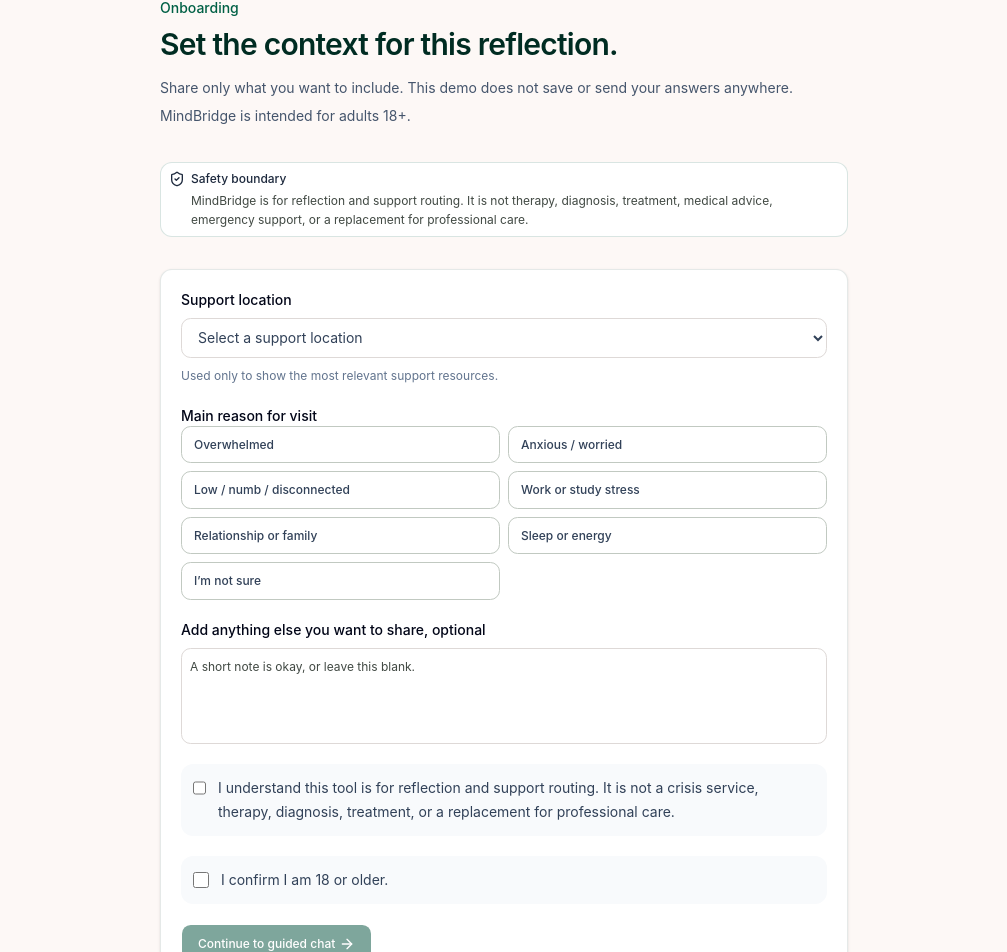
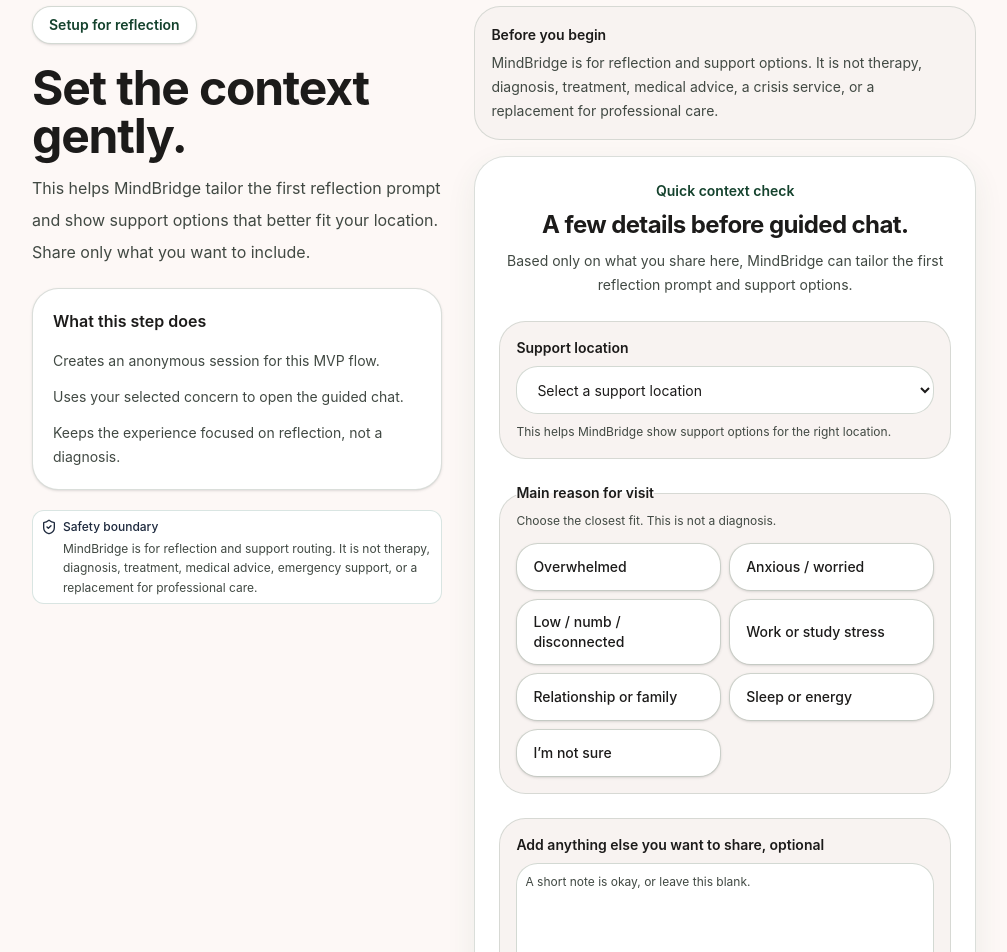
Before and after one commit to souvikb07/mental-health-platform, a Next.js app: page /onboarding in a window 1280 px wide. Shown: the part 197-1149 px from the top of the page, without its empty margins (136-1143 px from the left). Built offline with nearby package versions, Linux system fonts and the light colour scheme.

Commit message:
Polish MindBridge onboarding flow

```diff
--- a/src/app/onboarding/page.tsx
+++ b/src/app/onboarding/page.tsx
@@ -5,20 +5,51 @@
 
 export default function OnboardingPage() {
   return (
-    <PageContainer size="narrow" className="grid gap-8">
+    <PageContainer size="default" className="grid gap-8 py-10 sm:py-14">
       <JourneyStepper current="/onboarding" />
-      <div>
-        <p className="text-sm font-medium text-emerald-800">Onboarding</p>
-        <h1 className="mt-2 text-3xl font-semibold tracking-tight text-emerald-950">
-          Set the context for this reflection.
-        </h1>
-        <p className="mt-3 text-sm leading-7 text-slate-600">
-          Share only what you want to include. This demo does not save or send
-          your answers anywhere. MindBridge is intended for adults 18+.
-        </p>
+
+      <div className="grid gap-8 lg:grid-cols-[0.9fr_1.1fr] lg:items-start">
+        <div className="space-y-5">
+          <p className="inline-flex rounded-full border border-border/70 bg-card px-4 py-2 text-sm font-semibold text-primary shadow-sm">
+            Setup for reflection
+          </p>
+          <div className="space-y-3">
+            <h1 className="max-w-2xl text-4xl font-bold tracking-tight text-foreground sm:text-5xl">
+              Set the context gently.
+            </h1>
+            <p className="max-w-2xl text-base leading-8 text-muted-foreground">
+              This helps MindBridge tailor the first reflection prompt and show
+              support options that better fit your location. Share only what you
+              want to include.
+            </p>
+          </div>
+          <div className="rounded-3xl border border-border/60 bg-card p-5 shadow-sm">
+            <h2 className="text-base font-semibold text-foreground">
+              What this step does
+            </h2>
+            <ul className="mt-4 grid gap-3 text-sm leading-6 text-muted-foreground">
+              <li>Creates an anonymous session for this MVP flow.</li>
+              <li>Uses your selected concern to open the guided chat.</li>
+              <li>
+                Keeps the experience focused on reflection, not a diagnosis.
+              </li>
+            </ul>
+          </div>
+          <SafetyNotice />
+        </div>
+
+        <div className="space-y-4">
+          <div className="rounded-3xl border border-border/60 bg-muted p-4 text-sm leading-6 text-muted-foreground">
+            <p className="font-semibold text-foreground">Before you begin</p>
+            <p className="mt-1">
+              MindBridge is for reflection and support options. It is not
+              therapy, diagnosis, treatment, medical advice, a crisis service,
+              or a replacement for professional care.
+            </p>
+          </div>
+          <OnboardingForm />
+        </div>
       </div>
-      <SafetyNotice />
-      <OnboardingForm />
     </PageContainer>
   );
 }
--- a/src/components/product/onboarding-form.tsx
+++ b/src/components/product/onboarding-form.tsx
@@ -30,14 +30,14 @@
 
   return (
     <form
-      className="grid gap-5 rounded-lg border border-emerald-950/10 bg-white p-5 shadow-sm"
+      className="mindbridge-ambient-shadow grid gap-6 rounded-[2rem] border border-border/60 bg-card p-5 sm:p-6"
       onSubmit={async (event) => {
         event.preventDefault();
         setError(null);
         setIsSubmitting(true);
 
         if (!supportLocation || !mainConcernCategory || !consented || !isAdult) {
-          setError("Please complete the required onboarding fields.");
+          setError("Please complete the required onboarding fields before continuing.");
           setIsSubmitting(false);
           return;
         }
@@ -57,17 +57,28 @@
           );
           router.push("/chat");
         } catch {
-          setError("We could not create the mock session. Please try again.");
+          setError("We could not create the session. Please try again.");
           setIsSubmitting(false);
         }
       }}
     >
-      <label className="grid gap-2">
-        <span className="text-sm font-medium text-slate-950">
+      <div className="space-y-2 text-center">
+        <p className="text-sm font-semibold text-primary">Quick context check</p>
+        <h2 className="text-2xl font-bold tracking-tight text-foreground">
+          A few details before guided chat.
+        </h2>
+        <p className="text-sm leading-6 text-muted-foreground">
+          Based only on what you share here, MindBridge can tailor the first
+          reflection prompt and support options.
+        </p>
+      </div>
+
+      <label className="grid gap-2 rounded-3xl border border-border/60 bg-muted p-4">
+        <span className="text-sm font-semibold text-foreground">
           Support location
         </span>
         <select
-          className="h-10 rounded-md border border-input bg-white px-3 text-sm text-slate-700 outline-none focus-visible:border-ring focus-visible:ring-2 focus-visible:ring-ring/30"
+          className="h-12 rounded-2xl border border-border/70 bg-card px-4 text-sm text-foreground outline-none transition focus-visible:border-ring focus-visible:ring-2 focus-visible:ring-ring/30"
           value={supportLocation}
           onChange={(event) => setSupportLocation(event.target.value)}
           required
@@ -76,24 +87,29 @@
           <option value="USA">USA</option>
           <option value="India">India</option>
         </select>
-        <span className="text-xs leading-5 text-slate-500">
-          Used only to show the most relevant support resources.
+        <span className="text-xs leading-5 text-muted-foreground">
+          This helps MindBridge show support options for the right location.
         </span>
       </label>
-      <fieldset className="grid gap-3">
-        <legend className="text-sm font-medium text-slate-950">
+
+      <fieldset className="grid gap-3 rounded-3xl border border-border/60 bg-muted p-4">
+        <legend className="text-sm font-semibold text-foreground">
           Main reason for visit
         </legend>
+        <p className="-mt-2 text-xs leading-5 text-muted-foreground">
+          Choose the closest fit. This is not a diagnosis.
+        </p>
         <div className="grid gap-2 sm:grid-cols-2">
           {mainConcernOptions.map((option) => (
             <Button
               key={option.id}
               type="button"
               variant="outline"
+              aria-pressed={mainConcernCategory === option.id}
               className={cn(
-                "h-auto justify-start whitespace-normal px-3 py-2 text-left text-slate-700",
+                "h-auto min-h-12 justify-start whitespace-normal rounded-2xl border-border/70 bg-card px-4 py-3 text-left text-sm leading-5 text-foreground shadow-sm hover:bg-background",
                 mainConcernCategory === option.id &&
-                  "border-emerald-900 bg-emerald-50 text-emerald-950",
+                  "border-primary bg-primary text-primary-foreground hover:bg-primary/90",
               )}
               onClick={() => setMainConcernCategory(option.id)}
             >
@@ -102,49 +118,66 @@
           ))}
         </div>
       </fieldset>
-      <label className="grid gap-2">
-        <span className="text-sm font-medium text-slate-950">
+
+      <label className="grid gap-2 rounded-3xl border border-border/60 bg-muted p-4">
+        <span className="text-sm font-semibold text-foreground">
           Add anything else you want to share, optional
         </span>
         <Textarea
-          className="min-h-24 bg-white"
+          className="min-h-28 rounded-2xl border-border/70 bg-card text-foreground placeholder:text-muted-foreground"
           value={mainConcernText}
           onChange={(event) => setMainConcernText(event.target.value)}
           placeholder="A short note is okay, or leave this blank."
         />
+        <span className="text-xs leading-5 text-muted-foreground">
+          Keep it brief. You can share more during guided chat.
+        </span>
       </label>
-      <label className="flex items-start gap-3 rounded-lg bg-slate-50 p-3 text-sm leading-6 text-slate-700">
+
+      <div className="grid gap-3">
+        <label className="flex items-start gap-3 rounded-2xl border border-border/60 bg-muted p-4 text-sm leading-6 text-muted-foreground">
           <input
             type="checkbox"
-          className="mt-1 size-4 rounded border-slate-300"
+            className="mt-1 size-4 rounded border-border text-primary accent-primary"
             checked={consented}
             onChange={(event) => setConsented(event.target.checked)}
           />
           <span>
             I understand this tool is for reflection and support routing. It is
-          not a crisis service, therapy, diagnosis, treatment, or a replacement
-          for professional care.
+            not a crisis service, therapy, diagnosis, treatment, or a
+            replacement for professional care.
           </span>
         </label>
-      <label className="flex items-start gap-3 rounded-lg bg-slate-50 p-3 text-sm leading-6 text-slate-700">
+        <label className="flex items-start gap-3 rounded-2xl border border-border/60 bg-muted p-4 text-sm leading-6 text-muted-foreground">
           <input
             type="checkbox"
-          className="mt-1 size-4 rounded border-slate-300"
+            className="mt-1 size-4 rounded border-border text-primary accent-primary"
             checked={isAdult}
             onChange={(event) => setIsAdult(event.target.checked)}
           />
           <span>I confirm I am 18 or older.</span>
         </label>
-      {error ? <p className="text-sm text-red-700">{error}</p> : null}
-      <div>
+      </div>
+
+      {error ? (
+        <p className="rounded-2xl border border-destructive/30 bg-destructive/10 p-3 text-sm leading-6 text-destructive">
+          {error}
+        </p>
+      ) : null}
+
+      <div className="pt-1">
         <Button
           type="submit"
           disabled={!canContinue}
-          className="h-10 bg-emerald-900 px-4 text-white hover:bg-emerald-800"
+          className="h-12 w-full rounded-full bg-primary px-5 text-primary-foreground shadow-sm hover:bg-primary/90 disabled:cursor-not-allowed disabled:opacity-55"
         >
           {isSubmitting ? "Creating session..." : "Continue to guided chat"}
           <ArrowRight className="size-4" aria-hidden="true" />
         </Button>
+        <p className="mt-3 text-center text-xs leading-5 text-muted-foreground">
+          A qualified professional may be able to help you explore ongoing
+          concerns further.
+        </p>
       </div>
     </form>
   );
```
Also changed, not shown: 1 other file (tests, documents, lock files or other folders). Lines whose indentation alone changed are shown as unchanged.
